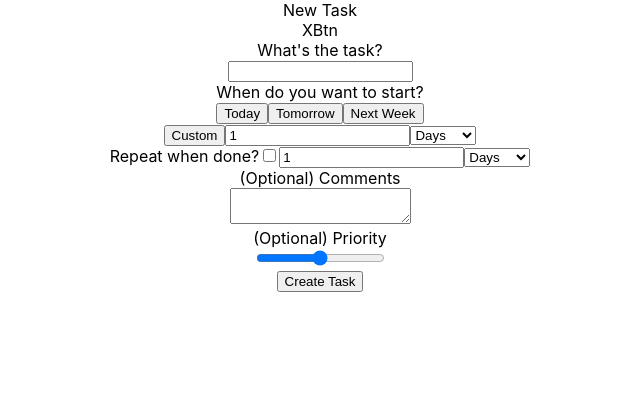
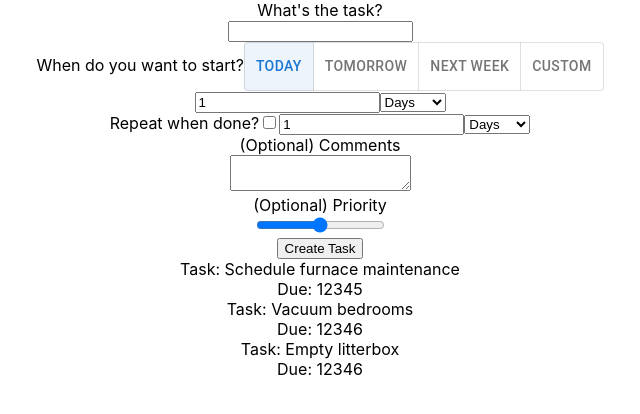
Before and after one commit to CMcManamon/task-reminder, a React (Create React App) app in the folder client/: page / in a window 1280 px wide. Shown: the top 414 px of the page, without its empty margins (320-960 px from the left). Built offline with nearby package versions, Linux system fonts and the light colour scheme.

Commit message:
Combine add task with list view for testing

```diff
--- a/client/package.json
+++ b/client/package.json
@@ -5,6 +5,7 @@
   "dependencies": {
     "@emotion/react": "^11.10.6",
     "@emotion/styled": "^11.10.6",
+    "@mui/icons-material": "^5.11.16",
     "@mui/material": "^5.11.13",
     "@testing-library/jest-dom": "^5.16.5",
     "@testing-library/react": "^13.4.0",
--- a/client/src/App.js
+++ b/client/src/App.js
@@ -5,8 +5,8 @@
 function App() {
   return (
     <div className="App">
-      {/*     <ListView tasks={TASKS} /> */}
       <NewTaskView />
+      <ListView tasks={TASKS} />
     </div>
   );
 }
--- a/client/src/components/ListView/ListView.js
+++ b/client/src/components/ListView/ListView.js
@@ -4,8 +4,7 @@
 const ListView = (props) => {
   const { tasks } = props;
   return (
-    <div className={ListView}>
-      <NavBar left={"LeftBtn"} center={"ListView NavBar"} right={"RightBtn"} />
+    <div className="ListView">
       <Tasks tasks={tasks}></Tasks>
     </div>
   );
--- a/client/src/components/ListView/Tasks/Tasks.js
+++ b/client/src/components/ListView/Tasks/Tasks.js
@@ -5,7 +5,9 @@
 
   let rows = [];
   tasks.forEach((task) => {
-    rows.push(<Task title={task.title} dueDate={task.dueDate}></Task>);
+    rows.push(
+      <Task key={task.title} title={task.title} dueDate={task.dueDate}></Task>
+    );
   });
   return <div className={Tasks}>{rows}</div>;
 };
--- a/client/src/components/NavBar/NavBar.js
+++ b/client/src/components/NavBar/NavBar.js
@@ -1,11 +1,34 @@
+import * as React from "react";
+import AppBar from "@mui/material/AppBar";
+import Box from "@mui/material/Box";
+import Toolbar from "@mui/material/Toolbar";
+import Typography from "@mui/material/Typography";
+import Button from "@mui/material/Button";
+import IconButton from "@mui/material/IconButton";
+import AddIcon from "@mui/icons-material/Add";
+
 const NavBar = (props) => {
-  const { left, center, right } = props;
+  const { left, center, Right } = props;
   return (
-    <div className={NavBar}>
-      <div className="left">{left}</div>
-      <div className="center">{center}</div>
-      <div className="right">{right}</div>
-    </div>
+    <Box sx={{ flexGrow: 1 }}>
+      <AppBar position="static">
+        <Toolbar>
+          <IconButton
+            size="large"
+            edge="start"
+            color="inherit"
+            aria-label="menu"
+            sx={{ mr: 2 }}
+          >
+            <AddIcon />
+          </IconButton>
+          <Typography variant="h6" component="div" sx={{ flexGrow: 1 }}>
+            {center}
+          </Typography>
+          <Right />
+        </Toolbar>
+      </AppBar>
+    </Box>
   );
 };
 export default NavBar;
--- a/client/src/components/NewTaskView/NewTaskView.js
+++ b/client/src/components/NewTaskView/NewTaskView.js
@@ -1,11 +1,20 @@
 import NavBar from "../NavBar/NavBar";
 import { useState } from "react";
+import ToggleButton from "@mui/material/ToggleButton";
+import ToggleButtonGroup from "@mui/material/ToggleButtonGroup";
+import CancelIcon from "@mui/icons-material/Cancel";
 
 const NewTaskView = () => {
   const [customNumInput, setCustomNumInput] = useState("1");
   const [repeatNumInput, setRepeatNumInput] = useState("1");
   const handleSubmit = (event) => {
     event.preventDefault();
+  };
+
+  const [startDate, setStartDate] = useState("today");
+
+  const handleStartToggleChange = (event, newStartDate) => {
+    if (newStartDate !== null) setStartDate(newStartDate);
   };
 
   // ToDo: make sure these are validated server side
@@ -22,20 +31,27 @@
   };
 
   return (
-    <div className="NewClassView">
-      <NavBar left={""} center={"New Task"} right={"XBtn"} />
+    <div className="NewTaskView">
       <form onSubmit={handleSubmit}>
         What's the task?
         <br />
         <input type="text" />
         <br />
         When do you want to start?
+        <ToggleButtonGroup
+          color="primary"
+          value={startDate}
+          exclusive
+          onChange={handleStartToggleChange}
+          aria-label="Platform"
+        >
+          <ToggleButton value="today">Today</ToggleButton>
+          <ToggleButton value="tomorrow">Tomorrow</ToggleButton>
+          <ToggleButton value="nextWeek">Next Week</ToggleButton>
+          <br />
+          <ToggleButton value="custom">Custom</ToggleButton>
+        </ToggleButtonGroup>
         <br />
-        <button type="button">Today</button>
-        <button type="button">Tomorrow</button>
-        <button type="button">Next Week</button>
-        <br />
-        <button type="button">Custom</button>
         <input
           type="text"
           name="customNumber"
```
Also changed, not shown: 1 other file (tests, documents, lock files or other folders).
